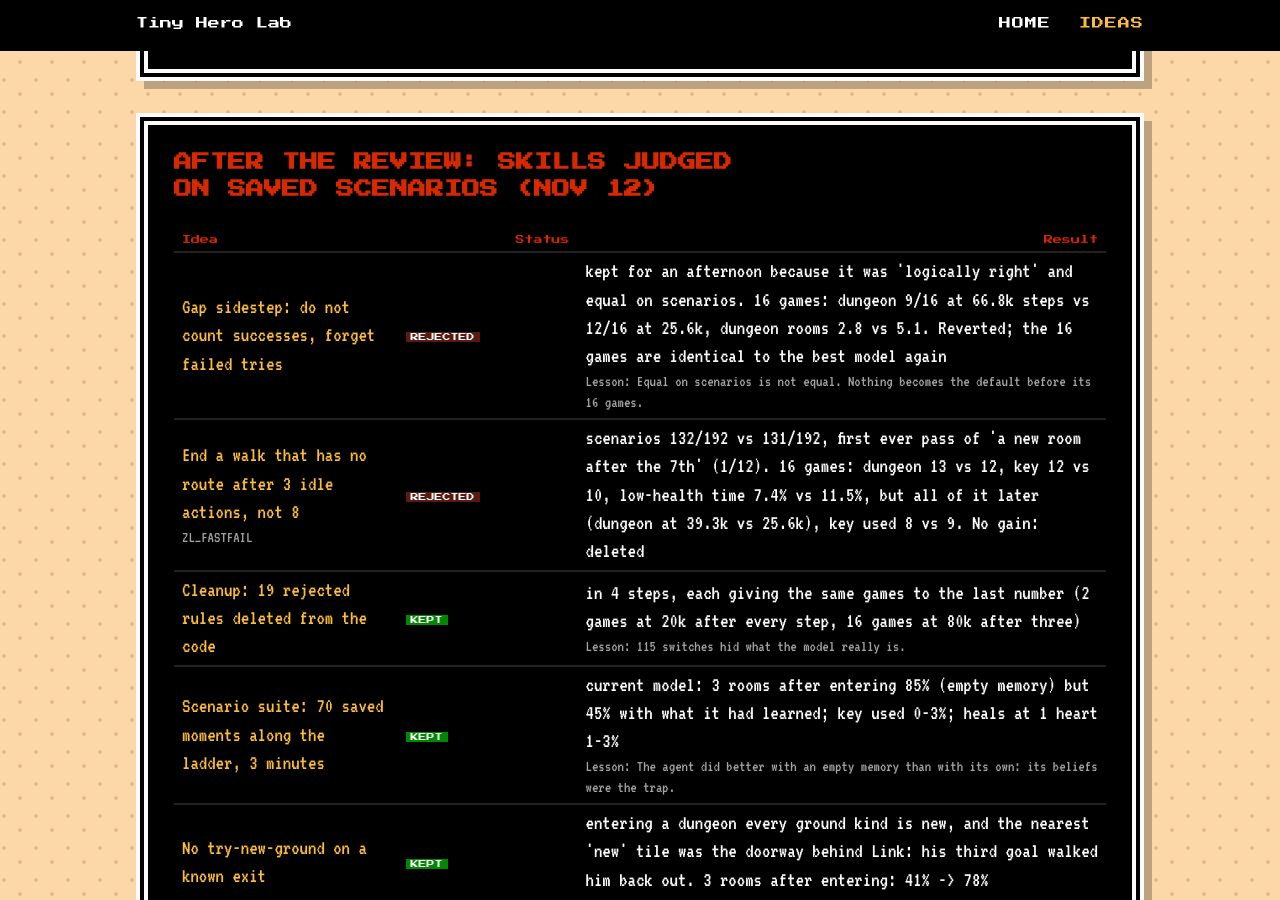
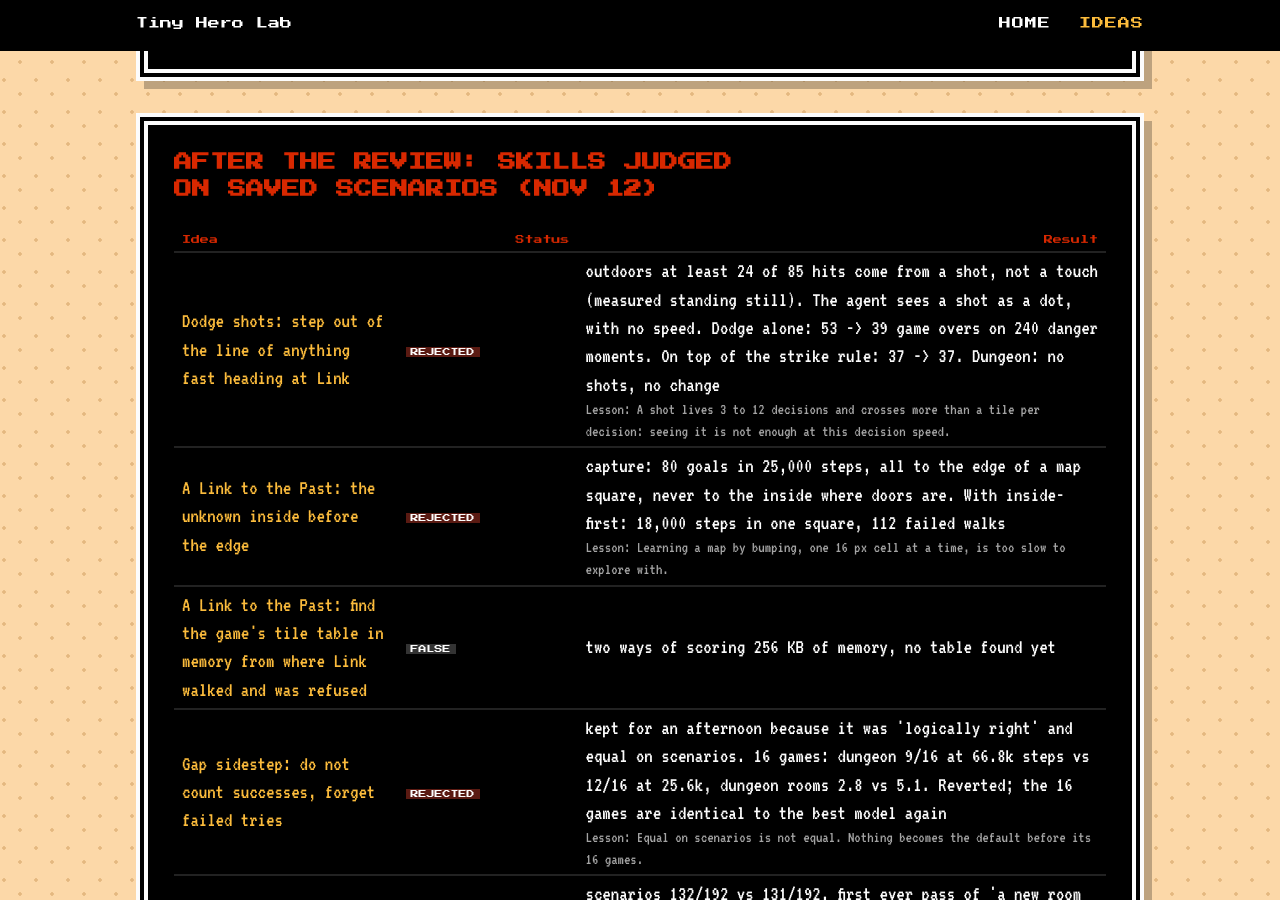
Before and after one commit to sofianedjerbi/zelda-agent-devblog, a Jekyll site: the page built from ideas.html, in a window 1280 px wide and 900 px high, scrolled down 5044 px. Built offline with Jekyll 4.4.1, drawn with Linux system fonts in a browser that asks for light colours.

Commit message:
Ideas: dodging shots, two A Link to the Past ideas
Co-Authored-By: Claude Fable 5.2 <noreply@anthropic.com>
Claude-Session: https://claude.ai/code/session_011zaXs3MpTYuwKudv5WyDZs

```diff
--- a/_data/tried.yml
+++ b/_data/tried.yml
@@ -2,6 +2,9 @@
 # switch = how to turn it on/off in ~/minish-rl (ZL_<NAME>); result = measured; lesson = what not to do again.
 - phase: "After the review: skills judged on saved scenarios (Nov 12)"
   items:
+    - {name: "Dodge shots: step out of the line of anything fast heading at Link", status: rejected, result: "outdoors at least 24 of 85 hits come from a shot, not a touch (measured standing still). The agent sees a shot as a dot, with no speed. Dodge alone: 53 -> 39 game overs on 240 danger moments. On top of the strike rule: 37 -> 37. Dungeon: no shots, no change", lesson: "A shot lives 3 to 12 decisions and crosses more than a tile per decision: seeing it is not enough at this decision speed."}
+    - {name: "A Link to the Past: the unknown inside before the edge", status: rejected, result: "capture: 80 goals in 25,000 steps, all to the edge of a map square, never to the inside where doors are. With inside-first: 18,000 steps in one square, 112 failed walks", lesson: "Learning a map by bumping, one 16 px cell at a time, is too slow to explore with."}
+    - {name: "A Link to the Past: find the game's tile table in memory from where Link walked and was refused", status: off, result: "two ways of scoring 256 KB of memory, no table found yet"}
     - {name: "Gap sidestep: do not count successes, forget failed tries", status: rejected, result: "kept for an afternoon because it was 'logically right' and equal on scenarios. 16 games: dungeon 9/16 at 66.8k steps vs 12/16 at 25.6k, dungeon rooms 2.8 vs 5.1. Reverted; the 16 games are identical to the best model again", lesson: "Equal on scenarios is not equal. Nothing becomes the default before its 16 games."}
     - {name: "End a walk that has no route after 3 idle actions, not 8", switch: FASTFAIL, status: rejected, result: "scenarios 132/192 vs 131/192, first ever pass of 'a new room after the 7th' (1/12). 16 games: dungeon 13 vs 12, key 12 vs 10, low-health time 7.4% vs 11.5%, but all of it later (dungeon at 39.3k vs 25.6k), key used 8 vs 9. No gain: deleted"}
     - {name: "Cleanup: 19 rejected rules deleted from the code", status: kept, result: "in 4 steps, each giving the same games to the last number (2 games at 20k after every step, 16 games at 80k after three)", lesson: "115 switches hid what the model really is."}
```
